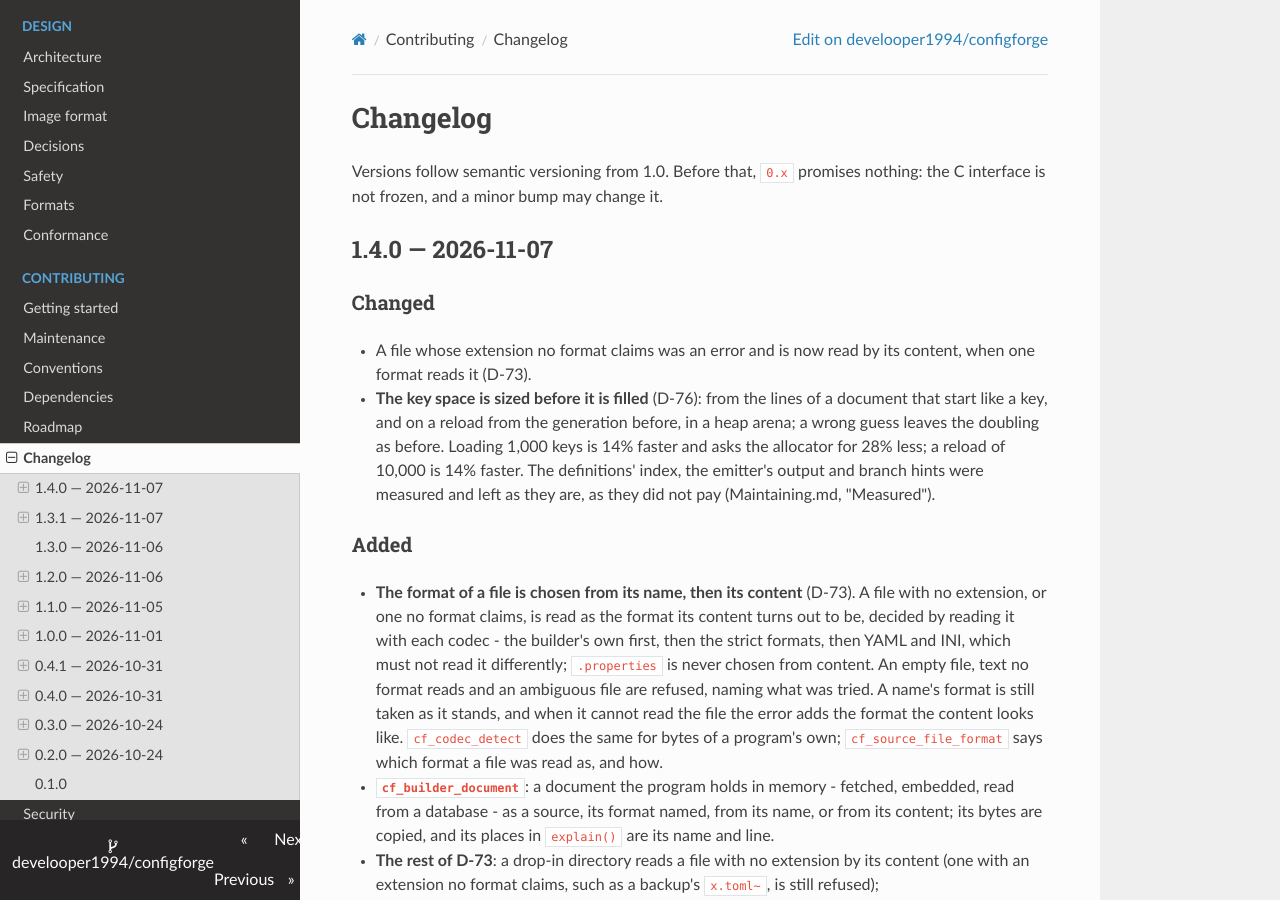
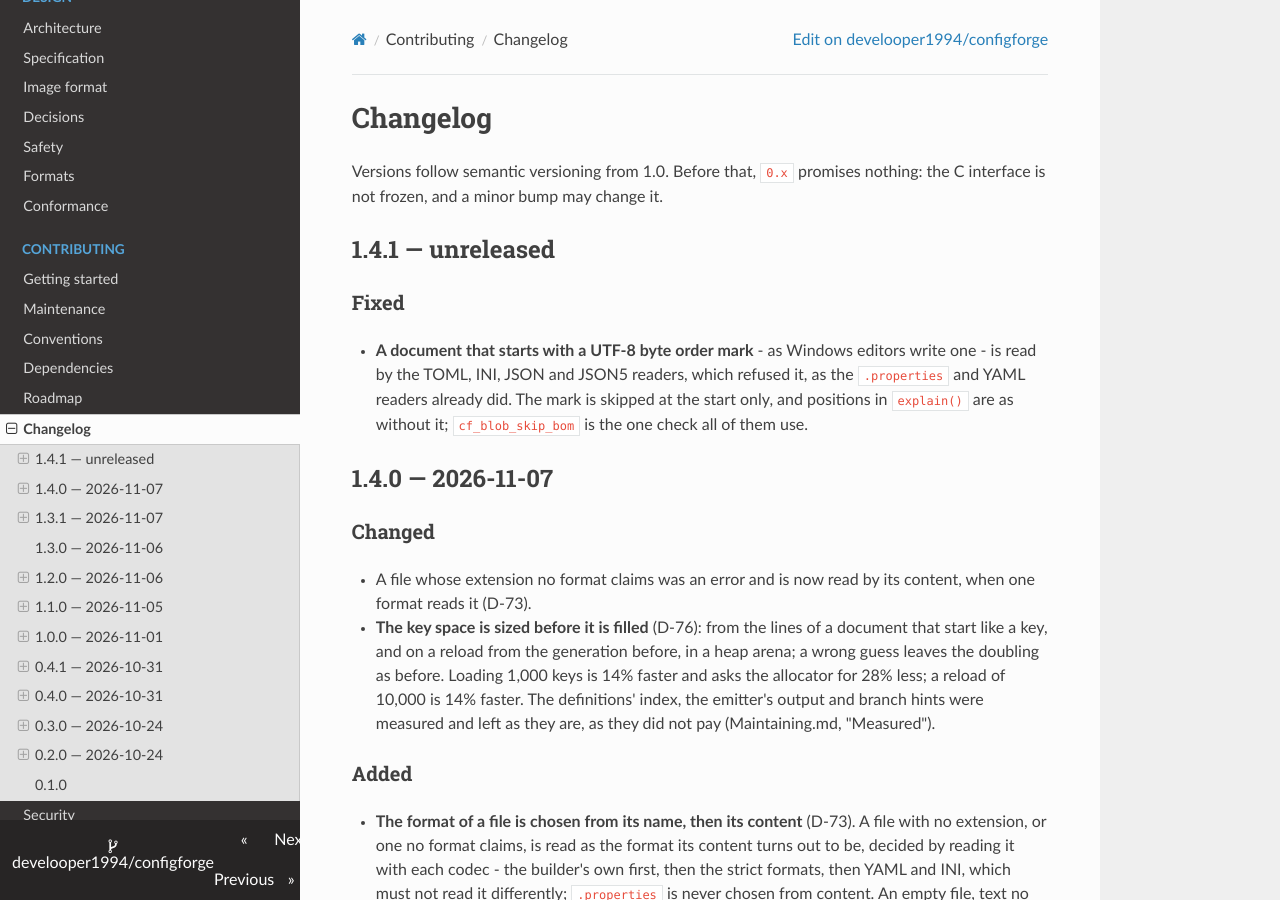
Before and after one commit to develooper1994/configforge, an MkDocs documentation site: the page built from CHANGELOG.md, in a window 1280 px wide and 900 px high. Built offline with MkDocs 1.6.1, drawn with Linux system fonts in a browser that asks for light colours.

Commit message:
1.4.1 opened: the byte order mark fix in the CHANGELOG
TOML, INI, JSON and JSON5 read a document that starts with a UTF-8 byte order mark, through the one check the .properties and YAML readers now share.

```diff
--- a/CHANGELOG.md
+++ b/CHANGELOG.md
@@ -2,6 +2,16 @@
 
 Versions follow semantic versioning from 1.0. Before that, `0.x` promises
 nothing: the C interface is not frozen, and a minor bump may change it.
+
+## 1.4.1 — unreleased
+
+### Fixed
+
+- **A document that starts with a UTF-8 byte order mark** - as Windows
+  editors write one - is read by the TOML, INI, JSON and JSON5 readers,
+  which refused it, as the `.properties` and YAML readers already did.
+  The mark is skipped at the start only, and positions in `explain()`
+  are as without it; `cf_blob_skip_bom` is the one check all of them use.
 
 ## 1.4.0 — 2026-11-07
 
--- a/pyproject.toml
+++ b/pyproject.toml
@@ -6,7 +6,7 @@ build-backend = "scikit_build_core.build"
 
 [project]
 name = "configforge"
-version = "1.4.0"
+version = "1.4.1"
 description = "Configuration whose every value can say why it is what it is"
 readme = "bindings/python/README.md"
 license = { text = "Zlib" }
```
Also changed, not shown: docs/Roadmap.md (+1 -1 lines), 5 other files.
